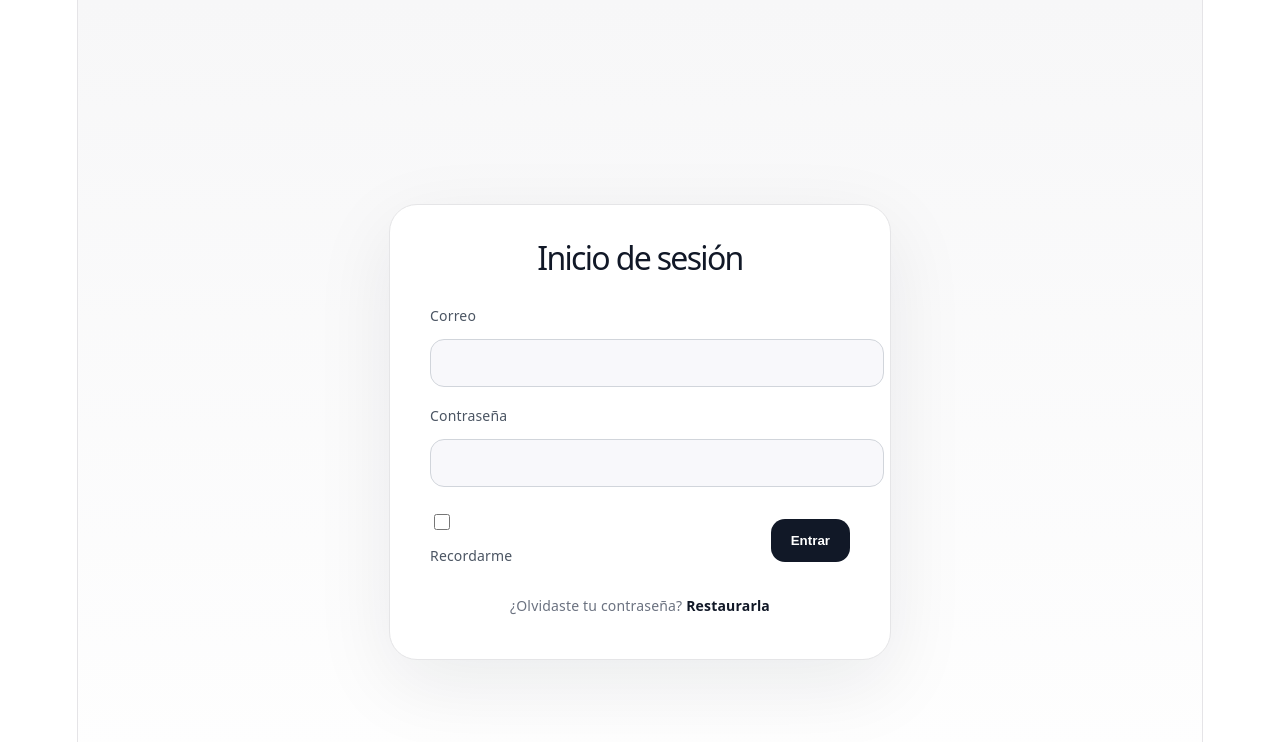
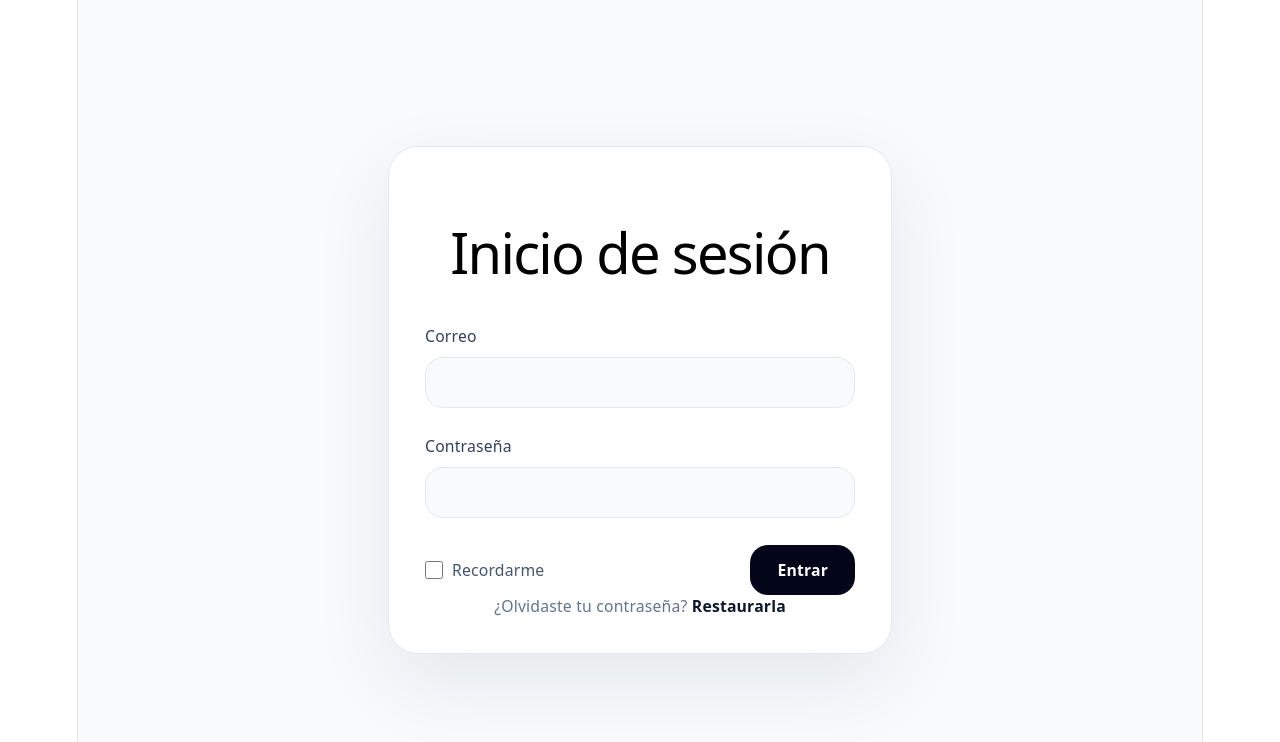
Before and after one commit to cosmicow-lvc/degu, a React (Vite) app in the folder Frontend/: page /login in a window 1280 px wide. Shown: the top 742 px of the page. Built offline with nearby package versions, Linux system fonts and the light colour scheme.

Commit message:
Plantilla base con tailwind

```diff
--- a/Frontend/src/index.css
+++ b/Frontend/src/index.css
@@ -1,3 +1,5 @@
+@import "tailwindcss";
+
 :root {
   --text: #6b6375;
   --text-h: #08060d;
@@ -70,7 +72,6 @@ h1,
 h2 {
   font-family: var(--heading);
   font-weight: 500;
-  color: var(--text-h);
 }
 
 h1 {
--- a/Frontend/src/pages/Login.css
+++ /dev/null
@@ -1,130 +0,0 @@
-.login-page {
-  min-height: 100vh;
-  display: flex;
-  align-items: center;
-  justify-content: center;
-  padding: 32px;
-  background: linear-gradient(180deg, #f7f7f8 0%, #ffffff 100%);
-}
-
-.login-card {
-  width: min(100%, 420px);
-  background: #ffffff;
-  border: 1px solid #e5e5e7;
-  border-radius: 28px;
-  box-shadow: 0 24px 80px rgba(15, 23, 42, 0.08);
-  padding: 40px;
-}
-
-.login-header h1 {
-  margin: 0;
-  font-size: 32px;
-  color: #111827;
-}
-
-.login-header p {
-  margin: 12px 0 0;
-  color: #6b7280;
-  font-size: 15px;
-}
-
-.login-form {
-  margin-top: 32px;
-  display: grid;
-  gap: 16px;
-  text-align: left;
-
-}
-
-.login-form label {
-  display: grid;
-  gap: 10px;
-  color: #4b5563;
-  font-size: 14px;
-}
-
-.login-form input {
-  width: 100%;
-  border: 1px solid #d1d5db;
-  border-radius: 14px;
-  padding: 14px 16px;
-  background: #f8f8fb;
-  color: #111827;
-  font-size: 16px;
-  transition: border-color 0.2s ease, box-shadow 0.2s ease;
-}
-
-.login-form input:focus {
-  outline: none;
-  border-color: #9ca3af;
-  box-shadow: 0 0 0 3px rgba(156, 163, 175, 0.12);
-}
-
-.login-actions {
-  display: flex;
-  align-items: center;
-  justify-content: space-between;
-  gap: 16px;
-  margin-top: 8px;
-}
-
-.remember-label {
-  display: inline-flex;
-  align-items: center;
-  gap: 10px;
-  color: #4b5563;
-  font-size: 14px;
-}
-
-.remember-label input {
-  width: 16px;
-  height: 16px;
-  accent-color: #111827;
-}
-
-.login-actions button {
-  border: none;
-  border-radius: 14px;
-  padding: 14px 20px;
-  background: #111827;
-  color: #ffffff;
-  font-weight: 600;
-  cursor: pointer;
-  transition: background 0.2s ease, transform 0.2s ease;
-}
-
-.login-actions button:hover {
-  background: #374151;
-  transform: translateY(-1px);
-}
-
-.login-footnote {
-  margin-top: 24px;
-  color: #6b7280;
-  font-size: 14px;
-}
-
-.login-footnote a {
-  color: #111827;
-  text-decoration: none;
-  font-weight: 600;
-}
-
-.login-footnote a:hover {
-  text-decoration: underline;
-}
-
-@media (max-width: 600px) {
-  .login-card {
-    padding: 28px 22px;
-  }
-
-  .login-actions {
-    flex-direction: column;
-    align-items: stretch;
-  }
-
-  .login-actions button {
-    width: 100%;
-  }
-}
--- a/Frontend/src/pages/Login.tsx
+++ b/Frontend/src/pages/Login.tsx
@@ -1,38 +1,54 @@
 
 import type { JSX } from "react/jsx-dev-runtime"
 import "../App.css"
-import "./Login.css"
 
 export default function Login(): JSX.Element {
   return (
-    <main className="login-page">
-      <section className="login-card">
-        <div className="login-header">
-          <h1>Inicio de sesión</h1>
+    <main className="min-h-screen bg-slate-50 flex items-center justify-center px-4 py-12">
+      <section className="w-full max-w-md bg-white border border-slate-200 rounded-[30px] shadow-[0_28px_80px_rgba(15,23,42,0.08)] p-8">
+        <div className="mb-8 text-center text-black">
+          <h1 className=" text-2xl font-semibold ">Inicio de sesión</h1>
         </div>
 
-        <form className="login-form">
-          <label>
+        <form className="space-y-6">
+          <label className="block text-sm font-medium text-slate-700 text-left">
             Correo
-            <input type="email" required />
+            <input
+              type="email"
+              required
+              className="mt-2 w-full rounded-2xl border border-slate-200 bg-slate-50 px-4 py-3 text-slate-950 placeholder:text-slate-400 focus:border-slate-400 focus:outline-none focus:ring-2 focus:ring-slate-200"
+            />
           </label>
 
-          <label>
+          <label className="block text-sm font-medium text-slate-700 text-left">
             Contraseña
-            <input type="password" name="password" required />
+            <input
+              type="password"
+              name="password"
+              required
+              className="mt-2 w-full rounded-2xl border border-slate-200 bg-slate-50 px-4 py-3 text-slate-950 placeholder:text-slate-400 focus:border-slate-400 focus:outline-none focus:ring-2 focus:ring-slate-200"
+            />
           </label>
 
-          <div className="login-actions">
-            <label className="remember-label">
-              <input type="checkbox" name="remember" />
+          <div className="flex flex-col gap-4 sm:flex-row sm:items-center sm:justify-between">
+            <label className="inline-flex items-center gap-2 text-sm text-slate-600">
+              <input type="checkbox" name="remember" className="h-4 w-4 rounded border-slate-300 text-slate-900 focus:ring-slate-400" />
               Recordarme
             </label>
-            <button type="submit">Entrar</button>
+            <button
+              type="submit"
+              className="inline-flex justify-center rounded-2xl bg-slate-950 px-6 py-3 text-sm font-semibold text-white transition hover:bg-slate-800"
+            >
+              Entrar
+            </button>
           </div>
         </form>
 
-        <p className="login-footnote">
-          ¿Olvidaste tu contraseña? <a href="#">Restaurarla</a>
+        <p className="mt-8 text-center text-sm text-slate-500">
+          ¿Olvidaste tu contraseña?{' '}
+          <a href="#" className="font-semibold text-slate-900 hover:underline">
+            Restaurarla
+          </a>
         </p>
       </section>
     </main>
```
